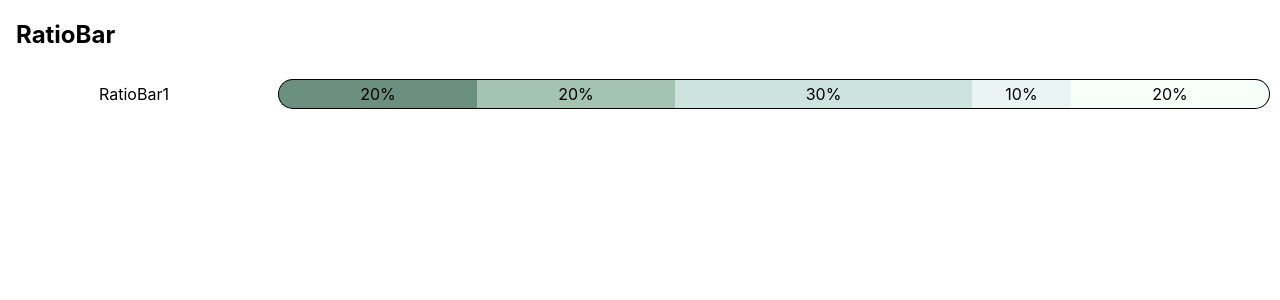
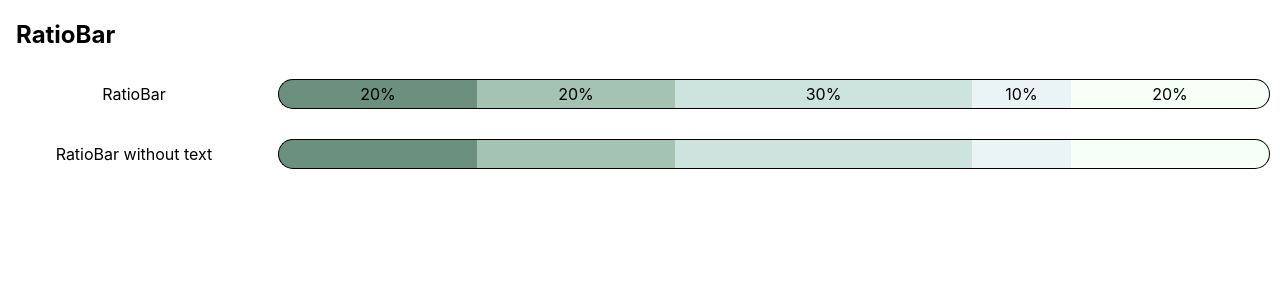
Before and after one commit to ghckss/CustomComponents, a React (Create React App) app: page /ratioBar in a window 1280 px wide. Shown: the top 300 px of the page. Built offline with nearby package versions, Linux system fonts and the light colour scheme.

Commit message:
RatioBar without text

```diff
--- a/src/components/RatioBar/index.js
+++ b/src/components/RatioBar/index.js
@@ -1,7 +1,7 @@
 import React from "react";
 import "./index.scss";
 
-const RatioBar = ({ ratios, colors }) => {
+const RatioBar = ({ ratios, colors, text = true }) => {
   let sum = 0;
 
   const currentColors =
@@ -27,7 +27,7 @@ const RatioBar = ({ ratios, colors }) => {
         className="bar"
         style={{ width: `${ratio}%`, backgroundColor }}
       >
-        {`${ratio}%`}
+        {text ? `${ratio}%` : ""}
       </div>
     );
   });
--- a/src/containers/RatioBar/index.js
+++ b/src/containers/RatioBar/index.js
@@ -10,8 +10,12 @@ const RatioBarShowcase = () => {
     <div>
       <h2 className="title">RatioBar</h2>
       <div className="row">
-        <div className="type">RatioBar1</div>
+        <div className="type">RatioBar</div>
         <RatioBar ratios={ratios} colors={colors} />
+      </div>
+      <div className="row">
+        <div className="type">RatioBar without text</div>
+        <RatioBar ratios={ratios} colors={colors} text={false} />
       </div>
     </div>
   );
```
